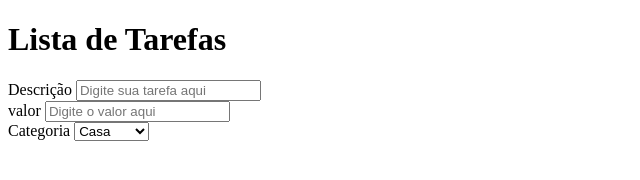
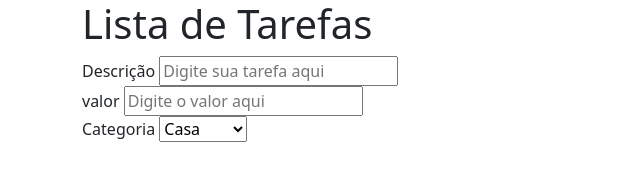
Before and after one commit to Joao-Felipe-coding/calculadora-De-Gastos-Mensais, a plain HTML site: page index.html in a window 1280 px wide. Shown: the whole page, without its empty margins (0-640 px from the left). Drawn offline with nearby package versions, Linux system fonts and the light colour scheme.

Commit message:
vinculando ao bootstrap

```diff
--- a/index.html
+++ b/index.html
@@ -1,9 +1,12 @@
 <!DOCTYPE html>
-<html lang="en">
+<html lang="pt-BR">
 <head>
   <meta charset="UTF-8">
   <meta name="viewport" content="width=device-width, initial-scale=1.0">
   <link rel="stylesheet" href="style.css">
+  <link href="https://cdn.jsdelivr.net/npm/bootstrap@5.3.5/dist/css/bootstrap.min.css" rel="stylesheet"
+    integrity="sha384-SgOJa3DmI69IUzQ2PVdRZhwQ+dy64/BUtbMJw1MZ8t5HZApcHrRKUc4W0kG879m7" crossorigin="anonymous">
+  <script src="main.js"></script>
   <title>Lista de Tarefas</title>
 </head>
 <body>
@@ -23,6 +26,5 @@
       <option value="Lazer">Lazer</option>
     </select>
   </div>
-  <script src="main.js"></script>
 </body>
 </html>
```
